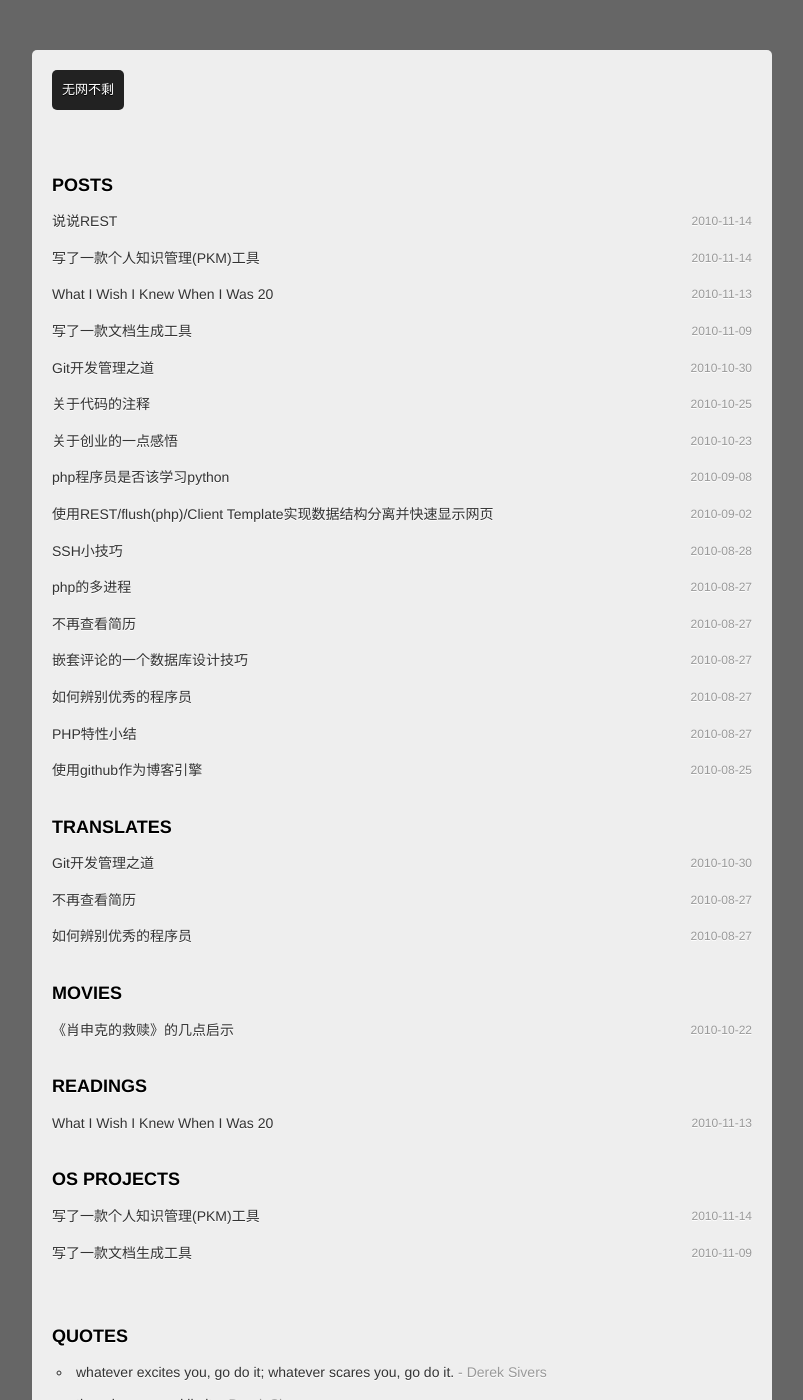
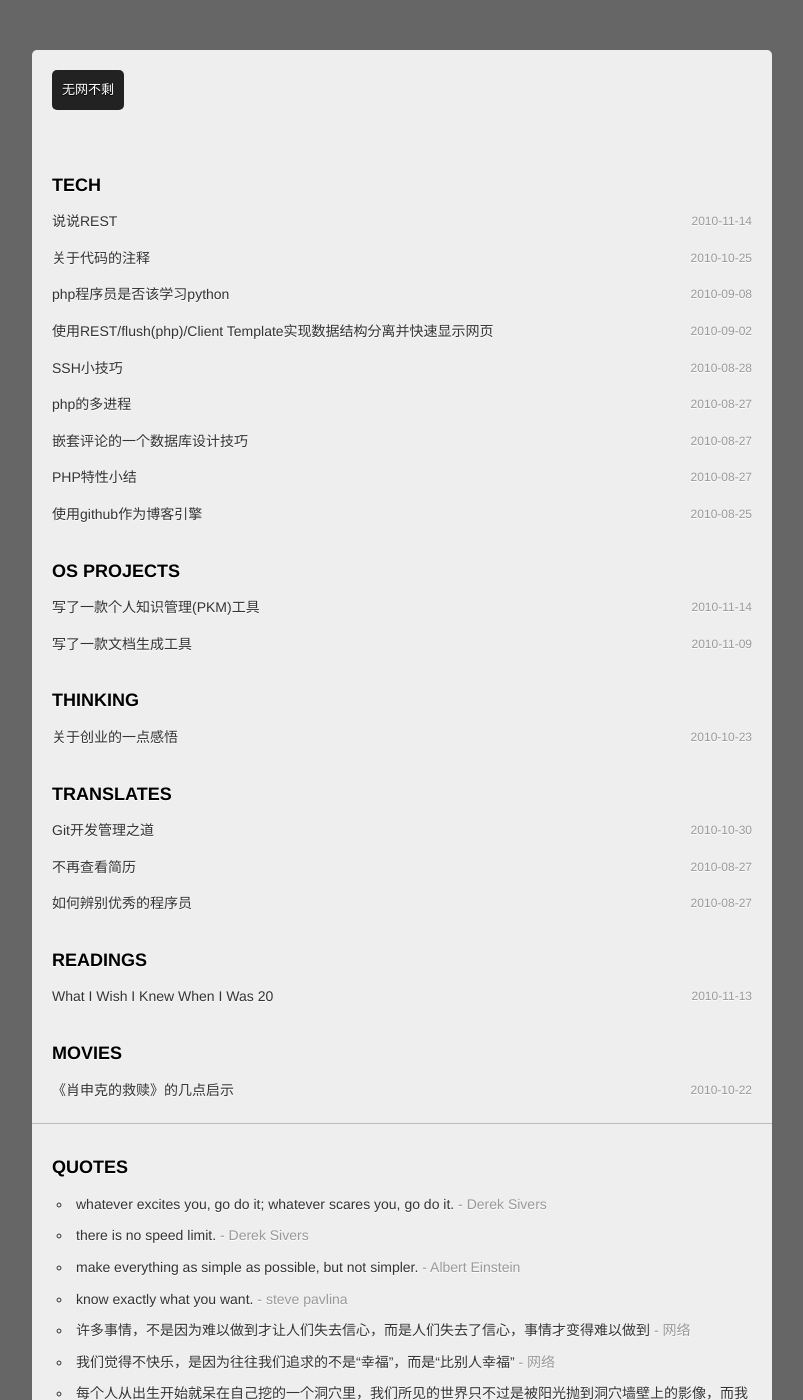
Before and after one commit to limboy/lzyy.github.com, a Jekyll site: the page built from index.html, in a window 1280 px wide and 1400 px high. Shown: the whole window, without its empty margins (238-1041 px from the left). Built offline with Jekyll 4.4.1, drawn with Linux system fonts in a browser that asks for light colours; Markdown is read by kramdown in place of the engine named in the settings.

Commit message:
adjust css

```diff
--- a/_layouts/default.html
+++ b/_layouts/default.html
@@ -31,8 +31,6 @@
 			</div>
 			<br />
 			{{ content }}
-
-			<br />
 			<p class="nav">QUOTES</p>
 			<ul class="index">
 				<li>whatever excites you, go do it; whatever scares you, go do it.<span style="color:#999"> - <a style="color:#999" href="http://sivers.org/scares-excites-do-it">Derek Sivers</a></span></li>
--- a/_posts/2010-08-25-make-github-as-blog-engine.textile
+++ b/_posts/2010-08-25-make-github-as-blog-engine.textile
@@ -1,7 +1,7 @@
 ---
 layout: post
 title: 使用github作为博客引擎
-category: blog
+category: tech
 ---
 
 p(date). 2010-08-26
--- a/_posts/2010-08-27-hidden-php-features.textile
+++ b/_posts/2010-08-27-hidden-php-features.textile
@@ -1,7 +1,7 @@
 ---
 layout: post
 title: PHP特性小结
-category: blog
+category: tech
 ---
 
 p(date). 2010-08-27
--- a/_posts/2010-08-27-how-to-recognize-good-programmers.textile
+++ b/_posts/2010-08-27-how-to-recognize-good-programmers.textile
@@ -1,9 +1,7 @@
 ---
 layout: post
 title: 如何辨别优秀的程序员
-categories:
-  - blog
-  - translate
+category: translate
 ---
 
 <a href="http://www.inter-sections.net/2007/11/13/how-to-recognise-a-good-programmer/">原文</a>
--- a/_posts/2010-08-27-nested-comments.textile
+++ b/_posts/2010-08-27-nested-comments.textile
@@ -1,7 +1,7 @@
 ---
 layout: post
 title: 嵌套评论的一个数据库设计技巧
-category: blog
+category: tech
 ---
 
 p(date). 2010-08-27
--- a/_posts/2010-08-27-never-read-another-resume.textile
+++ b/_posts/2010-08-27-never-read-another-resume.textile
@@ -1,9 +1,7 @@
 ---
 layout: post
 title: 不再查看简历
-categories:
-  - blog
-  - translate
+category: translate
 ---
 
 <a href="http://www.inc.com/magazine/20100601/never-read-another-resume_Printer_Friendly.html">原文</a>
--- a/_posts/2010-08-27-php-process-control.textile
+++ b/_posts/2010-08-27-php-process-control.textile
@@ -1,7 +1,7 @@
 ---
 layout: post
 title: php的多进程
-category: blog
+category: tech
 ---
 
 p(date). 2010-08-27
--- a/_posts/2010-08-28-ssh-tips.textile
+++ b/_posts/2010-08-28-ssh-tips.textile
@@ -1,7 +1,7 @@
 ---
 layout: post
 title: SSH小技巧
-category: blog
+category: tech
 ---
 
 p(date). 2010-08-28
--- a/_posts/2010-09-02-rest-flush-template.textile
+++ b/_posts/2010-09-02-rest-flush-template.textile
@@ -1,7 +1,7 @@
 ---
 layout: post
 title: 使用REST/flush(php)/Client Template实现数据结构分离并快速显示网页
-category: blog
+category: tech
 ---
 
 传统网站一般都是用户发出一个http请求，服务端接收到请求后开始业务逻辑的处理，然后把处理后的数据渲染到模板页，最后把内容输出到用户的浏览器。
--- a/_posts/2010-09-08-php-vs-python.textile
+++ b/_posts/2010-09-08-php-vs-python.textile
@@ -1,7 +1,7 @@
 ---
 layout: post
 title: php程序员是否该学习python
-category: blog
+category: tech
 ---
 
 其实标题可以变为"xx程序员是否该学习yy"，xx和yy可以是任何编程语言，而答案总是"应该"。因为我本身跟php打了不少年的交道，同时python也学习了一段时间，所以就把这两种语言串起来了。
--- a/_posts/2010-10-23-think-about-startup.textile
+++ b/_posts/2010-10-23-think-about-startup.textile
@@ -1,7 +1,7 @@
 ---
 layout: post
 title: 关于创业的一点感悟
-category: blog
+category: thinking
 ---
 
 在<a href="http://news.ycombinator.com">HN</a>看到了<a href="http://news.ycombinator.com/item?id=1817883">这篇文章</a>，该文的作者辞掉了一份收入颇丰的工作，用了8个月的时间，开发完成了他的网站。但是在推广的时候却遇到了一些问题。他想到的第一个方法是给<a href="www.techcrunch.com">TC</a>写信，非常认真地写信，希望TC能给报道一下，无果。给另一家规模稍小的类似网站投稿依旧没有回音，也没有可能在HN和Reddit被报道，于是他的项目就搁浅了。只能眼睁睁看着其他类似的网站脱颖而出。最后他得出的结论是：需要一个绝好的想法，然后可以病毒式传播。
--- a/_posts/2010-10-25-code-comments.textile
+++ b/_posts/2010-10-25-code-comments.textile
@@ -1,7 +1,7 @@
 ---
 layout: post
 title: 关于代码的注释
-category: blog
+category: tech
 ---
 
 怎样的注释才是合理的？关于这个问题，首先要回答的问题是：为什么要注释？
--- a/_posts/2010-10-30-a-successful-git-branch.textile
+++ b/_posts/2010-10-30-a-successful-git-branch.textile
@@ -1,9 +1,7 @@
 ---
 layout: post
 title: Git开发管理之道
-categories:
-  - blog
-  - translate
+category: translate
 ---
 
 Git的强大是众所周知的，本文要分享的是关于"使用Git的分支和合并功能来进行版本管理的开发模型"。以下是译文，<a href="http://nvie.com/posts/a-successful-git-branching-model/">原文地址</a>
--- a/_posts/2010-11-09-doc-generator.textile
+++ b/_posts/2010-11-09-doc-generator.textile
@@ -1,9 +1,7 @@
 ---
 layout: post
 title: 写了一款文档生成工具
-categories:
-  - blog
-  - project
+category: project
 ---
 
 作为一个程序员，经常会跟文档打交道，我找了一圈，没找着简单好用的，于是就自己写了一个
--- a/_posts/2010-11-13-what-i-wish-i-knew-when-i-was-20.textile
+++ b/_posts/2010-11-13-what-i-wish-i-knew-when-i-was-20.textile
@@ -1,9 +1,7 @@
 ---
 layout: post
 title: What I Wish I Knew When I Was 20
-categories:
-  - blog
-  - reading
+category: reading
 ---
 
 周末抽空把"What I Wish I Knew When I Was 20"大致看了一遍。因为是英文模糊版，所以稍微有点吃力。
--- a/_posts/2010-11-14-rest.textile
+++ b/_posts/2010-11-14-rest.textile
@@ -1,7 +1,7 @@
 ---
 layout: post
 title: 说说REST
-category: blog
+category: tech
 ---
 
 随着网络的发展，网站在满足自身需要的同时，往往还有别的需求，如移动版、提供接口供第三方调用等等，这时传统的MVC就显得有点力不从心了，即使实现了，将来维护起来也会是个问题。而REST则非常好地解决了这个问题。
--- a/index.html
+++ b/index.html
@@ -5,9 +5,23 @@
 
 <div id="content" class="index">
 
-	<p class="nav">POSTS</p>
+	<p class="nav">TECH</p>
 	<ul class="posts">
-		{% for post in site.categories.blog %}
+		{% for post in site.categories.tech %}
+		<li><p class="date">{{ post.date | date:"%Y-%m-%d" }}</p> <a href="{{ post.url }}">{{ post.title }}</a></li>
+		{% endfor %}
+	</ul>
+
+	<p class="nav">OS PROJECTS</p>
+	<ul class="posts">
+		{% for post in site.categories.project %}
+		<li><p class="date">{{ post.date | date:"%Y-%m-%d" }}</p> <a href="{{ post.url }}">{{ post.title }}</a></li>
+		{% endfor %}
+	</ul>
+
+	<p class="nav">THINKING</p>
+	<ul class="posts">
+		{% for post in site.categories.thinking %}
 		<li><p class="date">{{ post.date | date:"%Y-%m-%d" }}</p> <a href="{{ post.url }}">{{ post.title }}</a></li>
 		{% endfor %}
 	</ul>
@@ -19,6 +33,13 @@
 		{% endfor %}
 	</ul>
 
+	<p class="nav">READINGS</p>
+	<ul class="posts">
+		{% for post in site.categories.reading %}
+		<li><p class="date">{{ post.date | date:"%Y-%m-%d" }}</p> <a href="{{ post.url }}">{{ post.title }}</a></li>
+		{% endfor %}
+	</ul>
+
 	<p class="nav">MOVIES</p>
 	<ul class="posts">
 		{% for post in site.categories.movie %}
@@ -26,18 +47,5 @@
 		{% endfor %}
 	</ul>
 
-	<p class="nav">READINGS</p>
-	<ul class="posts">
-		{% for post in site.categories.reading %}
-		<li><p class="date">{{ post.date | date:"%Y-%m-%d" }}</p> <a href="{{ post.url }}">{{ post.title }}</a></li>
-		{% endfor %}
-	</ul>
-
-	<p class="nav">OS PROJECTS</p>
-	<ul class="posts">
-		{% for post in site.categories.project %}
-		<li><p class="date">{{ post.date | date:"%Y-%m-%d" }}</p> <a href="{{ post.url }}">{{ post.title }}</a></li>
-		{% endfor %}
-	</ul>
-
 </div>
+<p style="border-top:1px solid #bbb; margin:20px -20px"></p>
```
